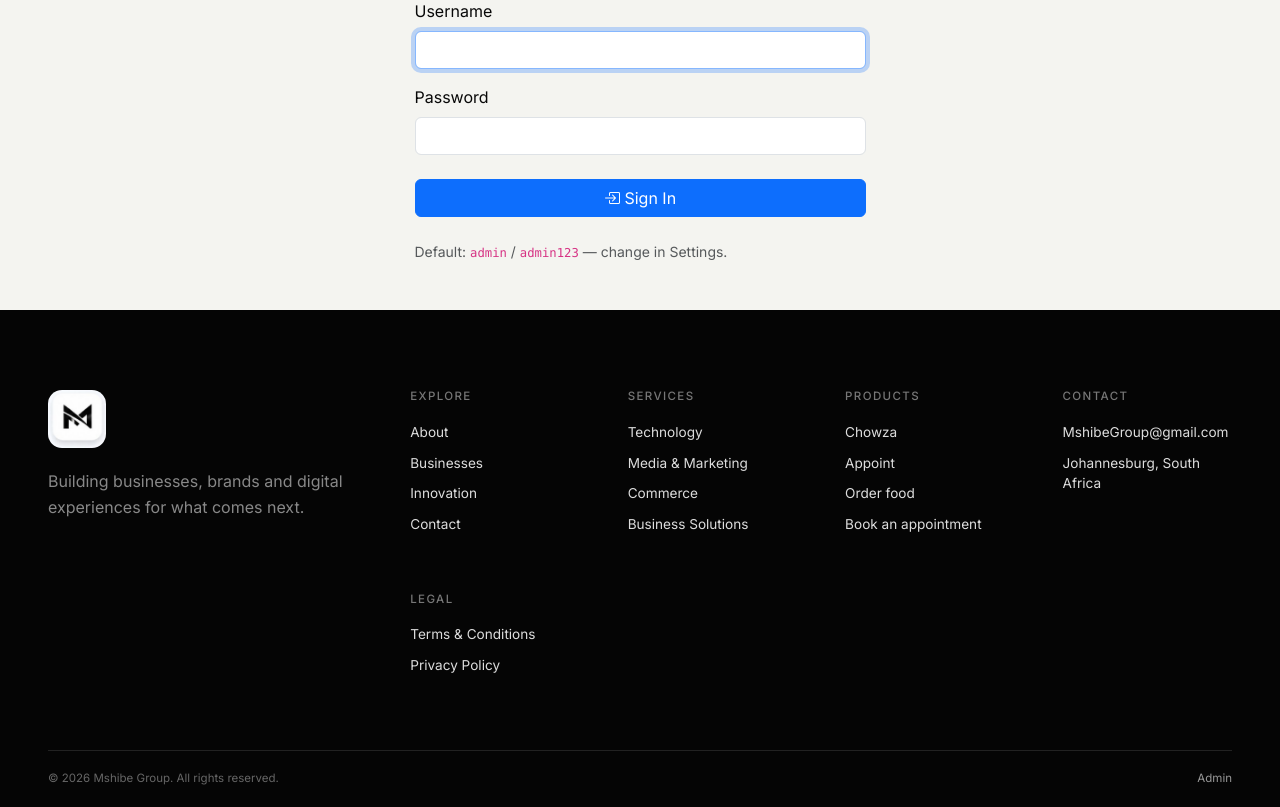
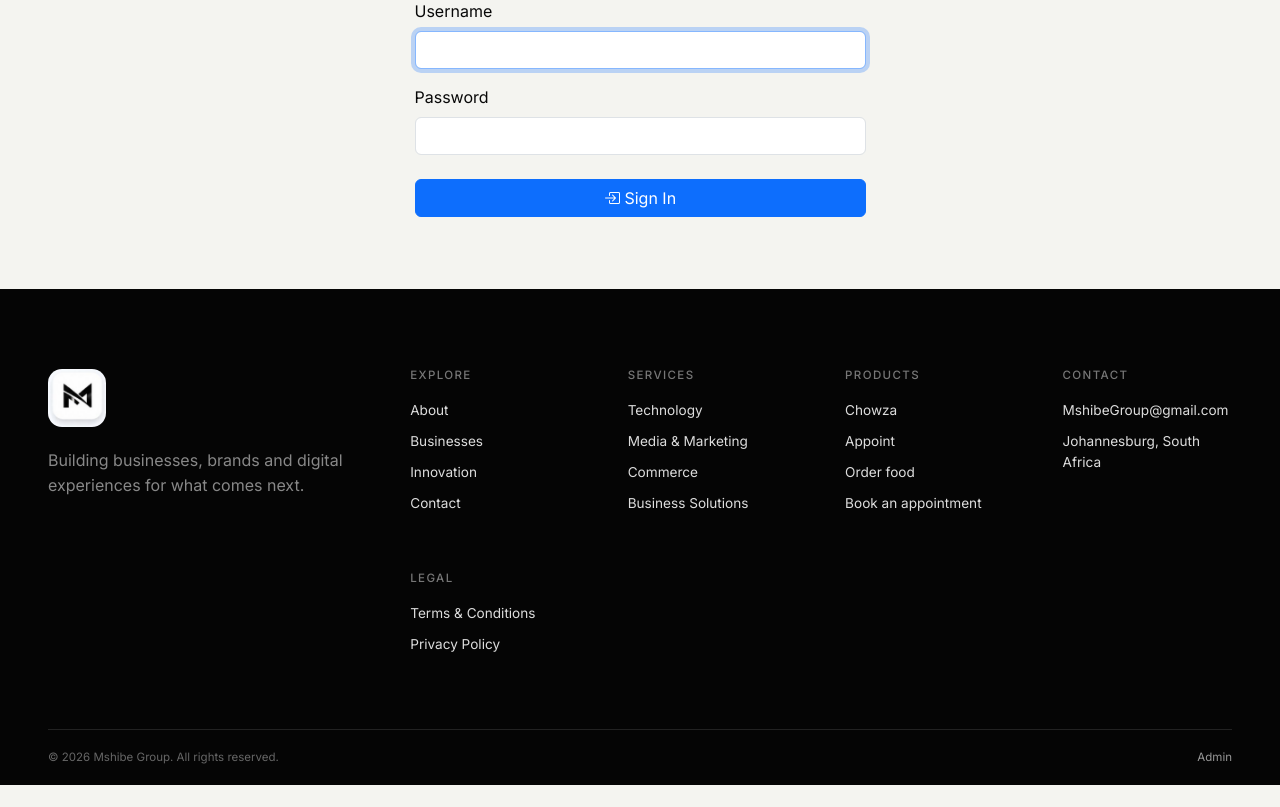
Before and after one commit to Dezmshibe/Mshibe-Group-, a Flask app: page /admin/login in a window 1280 px wide. Shown: the part 247-1054 px from the top of the page. After the commit the page ends 1032 px from the top, so only its background shows below. Run offline with Flask 3, Linux system fonts and the light colour scheme.

Commit message:
Remove default credential hint from login page

```diff
--- a/templates/admin/login.html
+++ b/templates/admin/login.html
@@ -24,7 +24,6 @@
         </form>
 
         <p class="text-muted small mt-4 mb-0">
-          Default: <code>admin</code> / <code>admin123</code> — change in Settings.
         </p>
       </div>
     </div>
```
